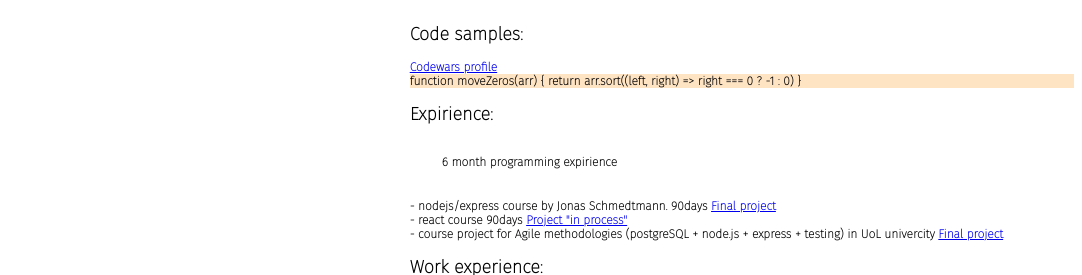
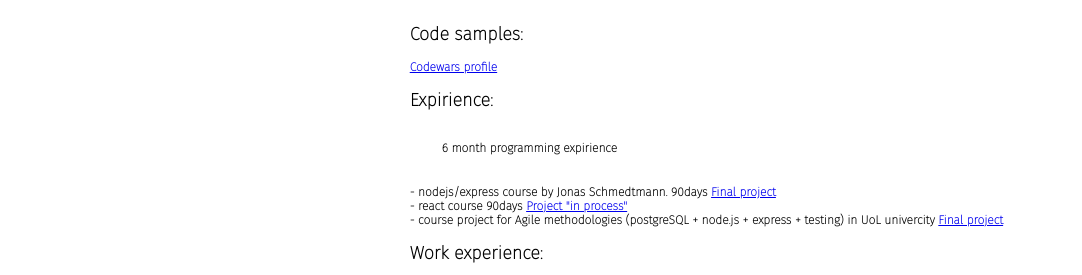
Before and after one commit to scalette/rsschool-cv, a plain HTML site: page index.html in a window 1280 px wide. Shown: the top 275 px of the page, 198-1280 px from the left. Drawn offline with Linux system fonts and the light colour scheme; a web font is replaced by a local one.

```diff
--- a/index.html
+++ b/index.html
@@ -52,11 +52,6 @@
         <div class="container">
             <h2>Code samples:</h2>
             <a href="https://www.codewars.com/users/scalette">Codewars profile</a>
-            <div class="code">
-                function moveZeros(arr) {
-                return arr.sort((left, right) => right === 0 ? -1 : 0)
-                }
-            </div>
         </div>
         <div class="container">
             <h2>Expirience:</h2>
```
